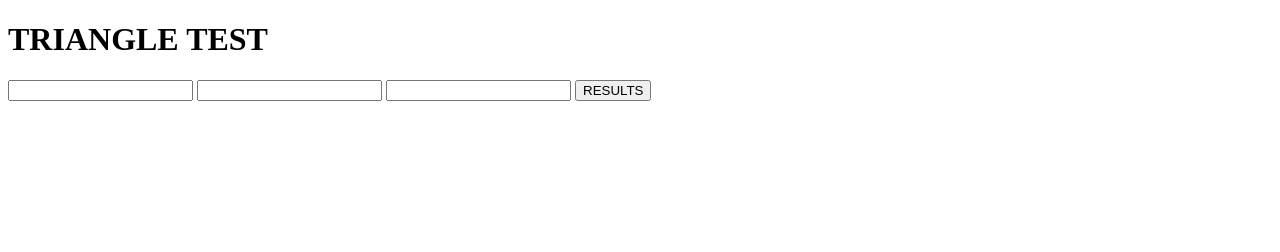
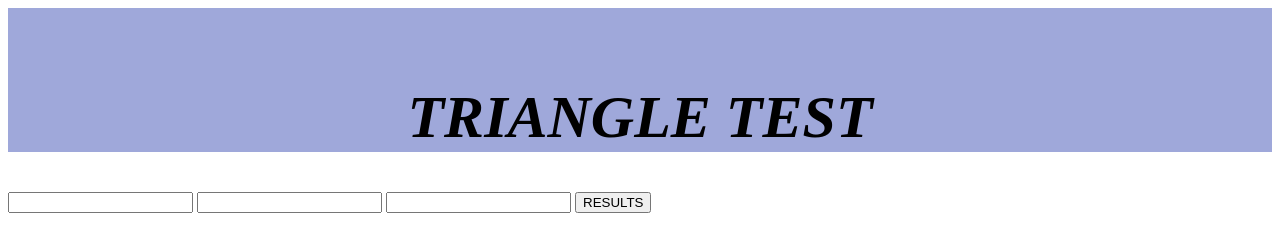
Before and after one commit to MarkMwago2/Triangle-tracker, a plain HTML site: page triangle.html in a window 1280 px wide. Drawn offline with Linux system fonts and the light colour scheme.

Commit message:
add colors on website head.

```diff
--- a/traingle.css
+++ b/traingle.css
@@ -1,5 +1,11 @@
 .heading{
-background color: brown;
+background-color: #9fa8da;
 text-align: center;
+font-style: italic;
+padding-top: 35px;
+font-size: 30px;
 
 }
+
+
+}
--- a/triangle.html
+++ b/triangle.html
@@ -1,16 +1,19 @@
-<!DOCTYPE html>
 <!DOCTYPE html>
 <html lang="en" dir="ltr">
   <head>
     <meta charset="utf-8">
     <title></title>
-    <link rel="stylesheet" href="triangle.css">
+    <link rel="stylesheet" href="traingle.css">
     <script src="triangle.js" charset="utf-8">
     </script>
   </head>
   <body>
     <div class="heading"><h1>TRIANGLE TEST</h1>
     </div>
+
+    <div class="form">
+
+
     <form class="center" action="index.html" method="post">
       <input type="number" name="" value="" id="length1">
       <input type="number" name="" value="" id="length2">
@@ -18,5 +21,9 @@
       <button type="button" name="button" onclick= "display()">RESULTS</button>
 
     </form>
+
+    </div>
+
+
   </body>
 </html>
```
